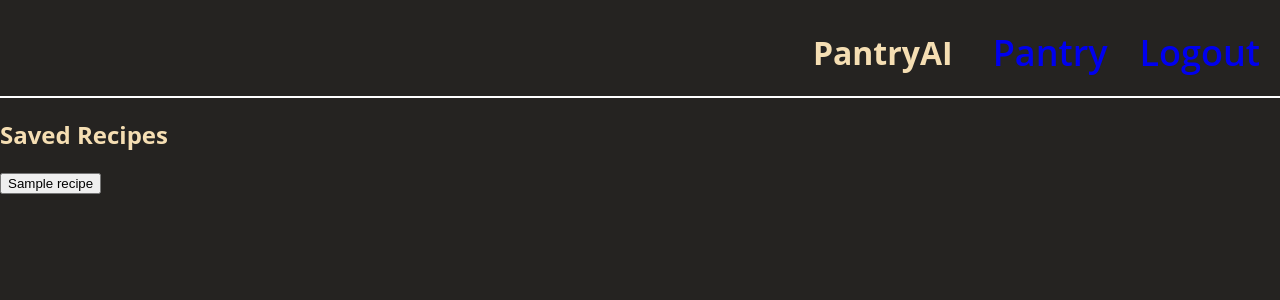
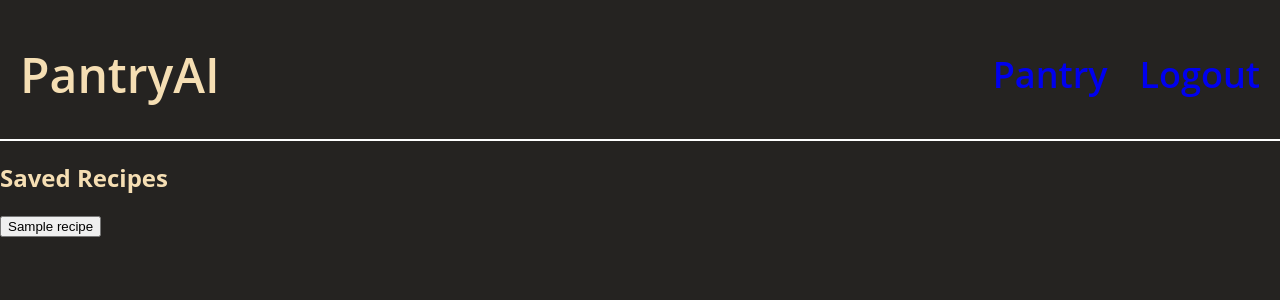
Before and after one commit to loganpinel06/PantryAI, a Flask app: template app/templates/main/saved-recipes.html in a window 1280 px wide. Shown: the top 300 px of the page. Run offline with Flask 3, Linux system fonts and the light colour scheme; the template is opened without the code that fills it: most values are stand-ins (such as "Sample title", 1, 10 or a date in 2020).

Commit message:
Fixed the saved-recipes.html file to contain the correct navbar styles

```diff
--- a/app/templates/main/saved-recipes.html
+++ b/app/templates/main/saved-recipes.html
@@ -7,8 +7,9 @@
 {% block content %}
 
 <header>
-    <h1>PantryAI</h1>
+    <h1 class="title">PantryAI</h1>
     <nav class="navbar">
+        <!-- ul with links to applicable pages and logout -->
         <ul>
             <li><a href="{{ url_for('view.pantry')}}">Pantry</a></li>
             <li><a href="{{url_for('auth.logout')}}" id="logoutlink">Logout</a></li>
```
